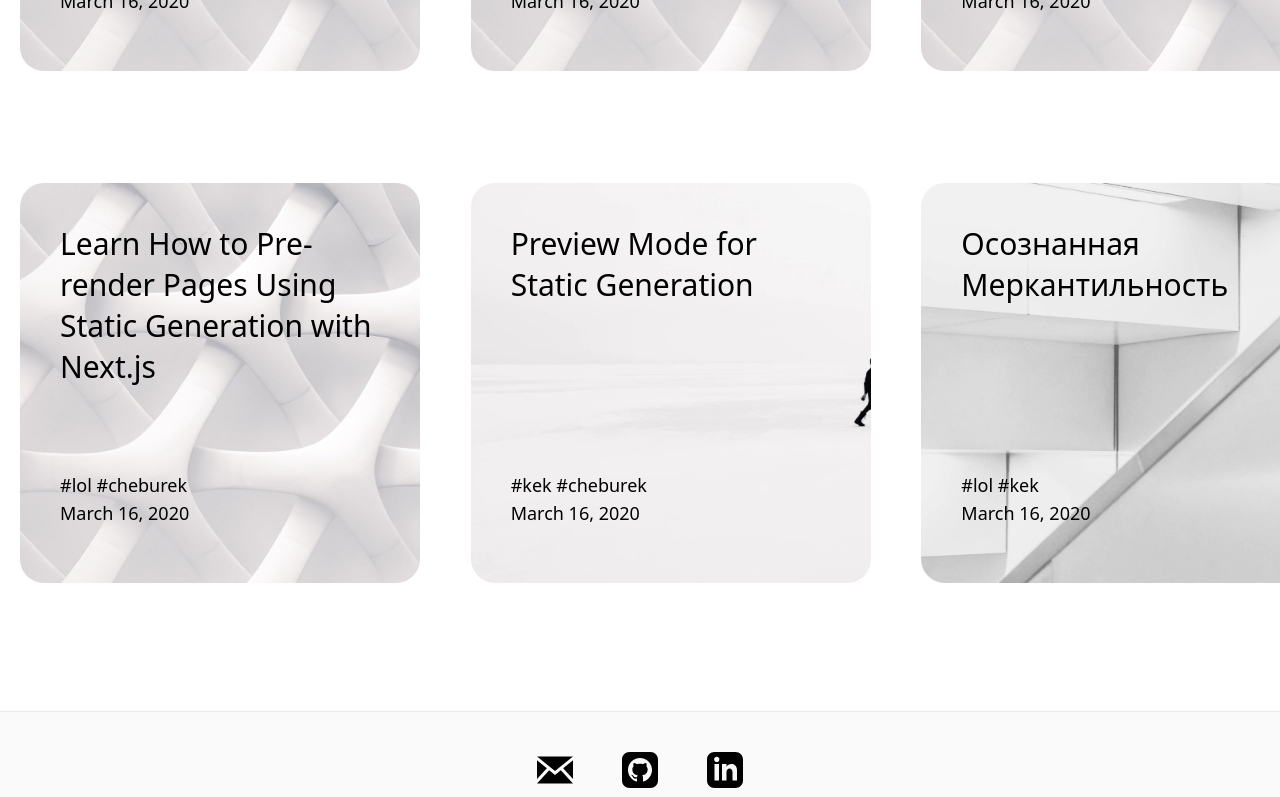
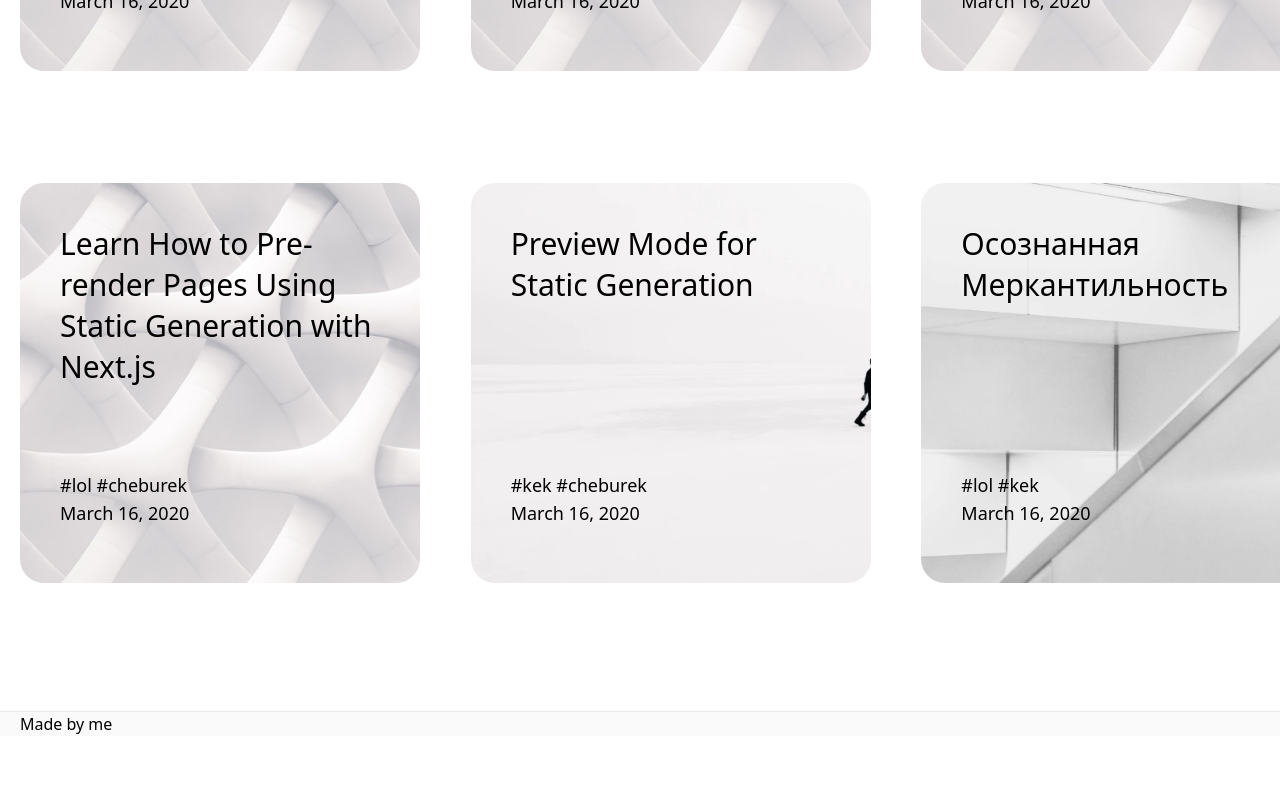
Before and after one commit to Caramel-Pudding/blog, a Next.js app: page / in a window 1280 px wide. Shown: the part 2000-2797 px from the top of the page. After the commit the page ends 2736 px from the top, so only its background shows below. Built offline with nearby package versions, Linux system fonts and the light colour scheme.

Commit message:
Socials as fixed left pannel

```diff
--- a/src/components/footer.tsx
+++ b/src/components/footer.tsx
@@ -1,15 +1,12 @@
 import { memo, FC } from "react";
 import cn from "classnames";
 import { Container } from "@/components/container";
-import { Socials } from "./socials";
 
 export const Footer: FC = memo(() => {
   return (
     <footer className={cn("bg-accent-1", "border-t", "border-accent-2")}>
       <Container>
-        <div className={cn("py-10", "flex", "justify-center", "items-center")}>
-          <Socials />
-        </div>
+        <div>Made by me</div>
       </Container>
     </footer>
   );
--- a/src/components/layout.tsx
+++ b/src/components/layout.tsx
@@ -2,6 +2,7 @@ import { memo, FC } from "react";
 import { Footer } from "@/components/footer";
 import { Meta } from "@/components/meta";
 import { Header } from "./header";
+import { Socials } from "./socials";
 
 export const Layout: FC = memo(({ children }) => {
   return (
@@ -9,6 +10,7 @@ export const Layout: FC = memo(({ children }) => {
       <Meta />
       <Header />
       <div className="min-h-screen">
+        <Socials />
         <main>{children}</main>
       </div>
       <Footer />
--- a/src/components/socials.tsx
+++ b/src/components/socials.tsx
@@ -4,15 +4,7 @@ import cn from "classnames";
 import { myMail, myGitHub, myLinkedIn } from "@/consts/adresses";
 
 export const Socials: React.FC = memo(() => (
-  <section
-    className={cn(
-      "flex",
-      "flex-col",
-      "md:flex-row",
-      "w-1/6",
-      "justify-between"
-    )}
-  >
+  <section className={cn("flex", "flex-col", "fixed", "left-12")}>
     <a href={`mailto:${myMail}`}>
       <Image
         alt="e-mail"
```
